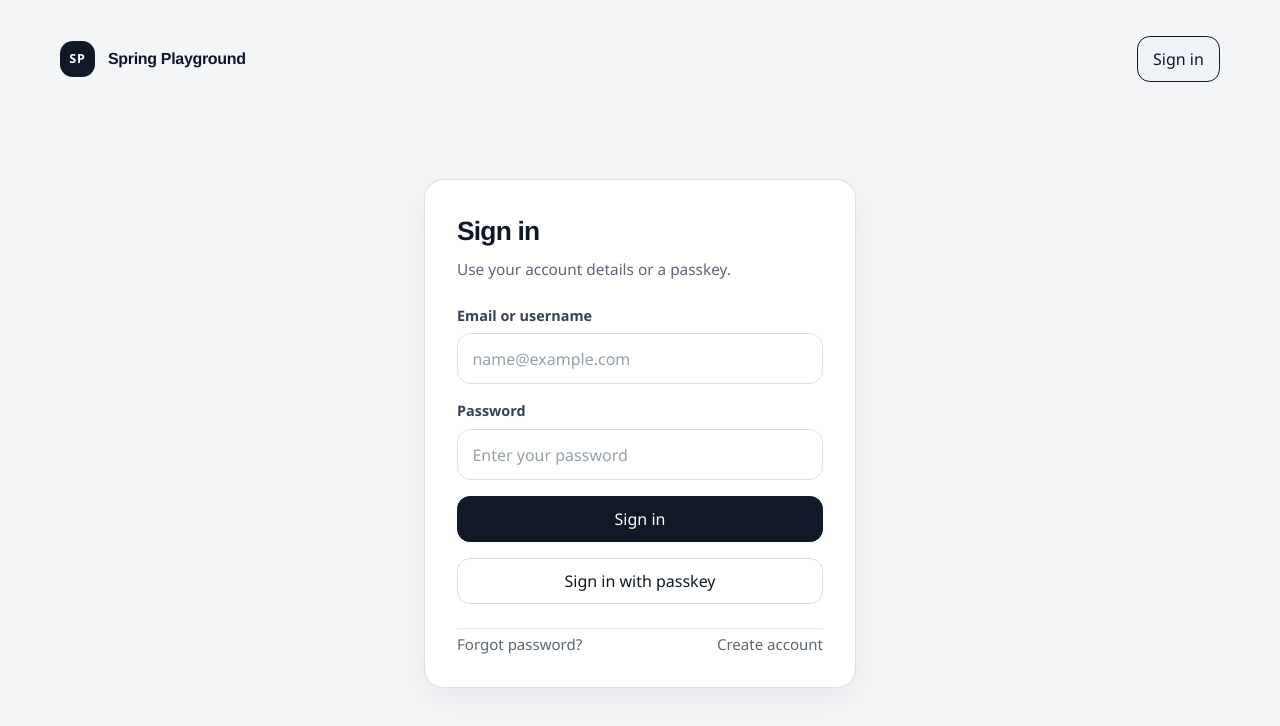
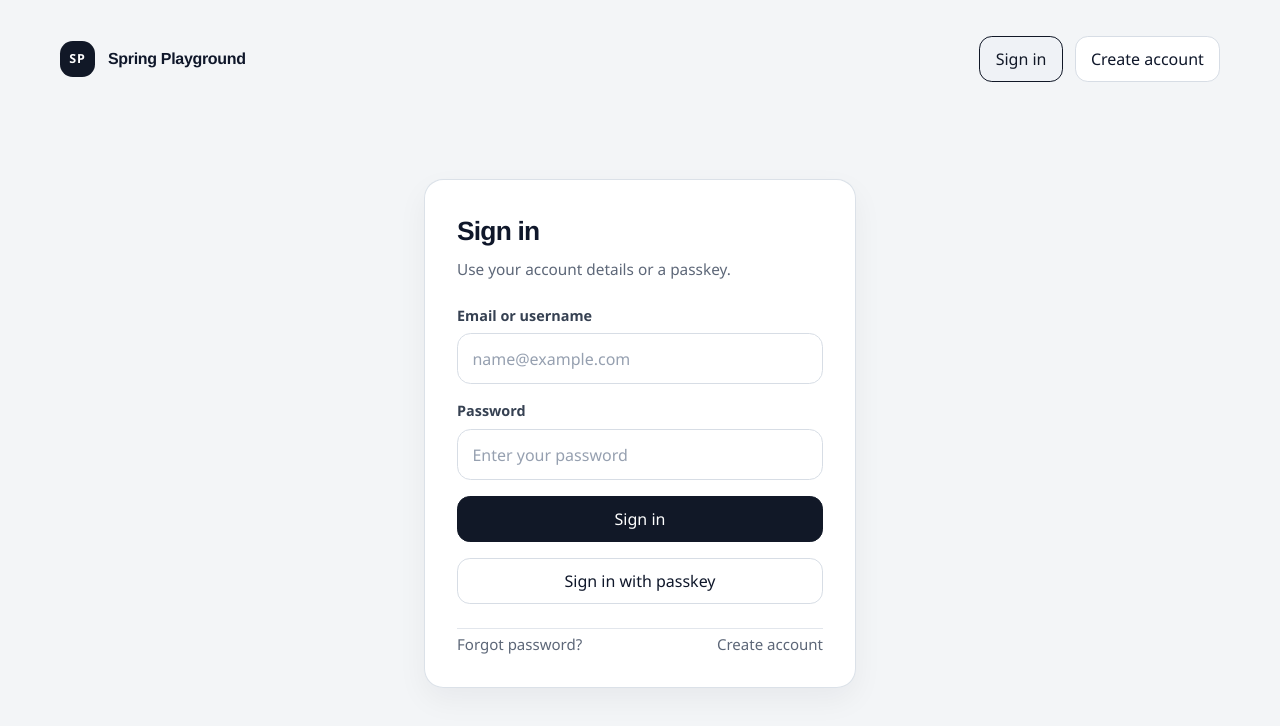
Before and after one commit to topilov/spring-playground-frontend, a React (Vite) app: page /login in a window 1280 px wide. Shown: the top 726 px of the page. Built offline with nearby package versions, Linux system fonts and the light colour scheme; no server answers.

Commit message:
feat: establish signal room shell semantics

```diff
--- a/src/app/layout/AppLayout.tsx
+++ b/src/app/layout/AppLayout.tsx
@@ -13,7 +13,7 @@ function getHeaderLinkClassName(isActive: boolean) {
 
 export function AppLayout() {
   const navigate = useNavigate();
-  const { isAuthenticated, profile, status } = useAuthSession();
+  const { isAuthenticated, status } = useAuthSession();
   const logoutMutation = useLogoutMutation();
   const [logoutError, setLogoutError] = useState('');
 
@@ -38,14 +38,14 @@ export function AppLayout() {
           <span className="brand-name">Spring Playground</span>
         </AppLink>
 
-        <nav aria-label="Primary" className="header-actions">
+        <div className="header-actions">
           {status === 'loading' ? (
             <span className="header-meta">Checking session</span>
           ) : null}
 
+          <nav aria-label="Primary" className="inline-actions">
             {isAuthenticated ? (
               <>
-              <span className="header-meta">{profile?.username ?? 'Account'}</span>
                 <NavLink
                   className={({ isActive }) => getHeaderLinkClassName(isActive)}
                   to={routePaths.profile}
@@ -58,14 +58,6 @@ export function AppLayout() {
                 >
                   Settings
                 </NavLink>
-              <button
-                className="button button-secondary"
-                disabled={logoutMutation.isPending}
-                onClick={handleLogout}
-                type="button"
-              >
-                {logoutMutation.isPending ? 'Signing out...' : 'Sign out'}
-              </button>
               </>
             ) : null}
 
@@ -78,6 +70,29 @@ export function AppLayout() {
               </NavLink>
             ) : null}
           </nav>
+
+          <nav aria-label="Utility" className="inline-actions">
+            {!isAuthenticated && status !== 'loading' ? (
+              <NavLink
+                className={({ isActive }) => getHeaderLinkClassName(isActive)}
+                to={routePaths.register}
+              >
+                Create account
+              </NavLink>
+            ) : null}
+
+            {isAuthenticated ? (
+              <button
+                className="button button-secondary"
+                disabled={logoutMutation.isPending}
+                onClick={handleLogout}
+                type="button"
+              >
+                {logoutMutation.isPending ? 'Signing out...' : 'Sign out'}
+              </button>
+            ) : null}
+          </nav>
+        </div>
       </header>
 
       <main className="app-main">
--- a/src/shared/ui/AuthPageShell.tsx
+++ b/src/shared/ui/AuthPageShell.tsx
@@ -4,6 +4,7 @@ interface AuthPageShellProps {
   children?: ReactNode;
   footer?: ReactNode;
   subtitle?: string;
+  utility?: ReactNode;
   title: string;
 }
 
@@ -11,15 +12,20 @@ export function AuthPageShell({
   children,
   footer,
   subtitle,
+  utility,
   title,
 }: AuthPageShellProps) {
   return (
     <section className="auth-page">
       <article className="auth-card">
-        <header className="auth-intro">
-          <h1>{title}</h1>
-          {subtitle ? <p>{subtitle}</p> : null}
-        </header>
+        <div className="auth-header">
+          <header className="auth-intro">
+            <h1>{title}</h1>
+            {subtitle ? <p>{subtitle}</p> : null}
+          </header>
+
+          {utility ? <div className="auth-utility">{utility}</div> : null}
+        </div>
 
         {children ? <div className="stack">{children}</div> : null}
 
```
Also changed, not shown: 1 other file (tests, documents, lock files or other folders). Lines whose indentation alone changed are shown as unchanged.
